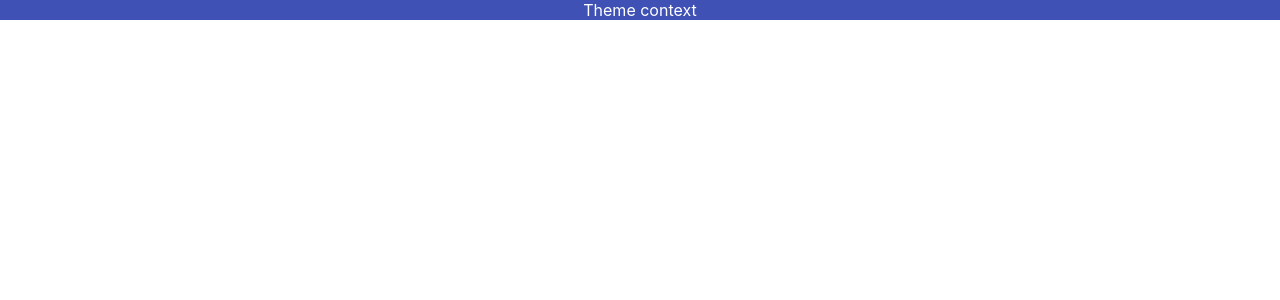
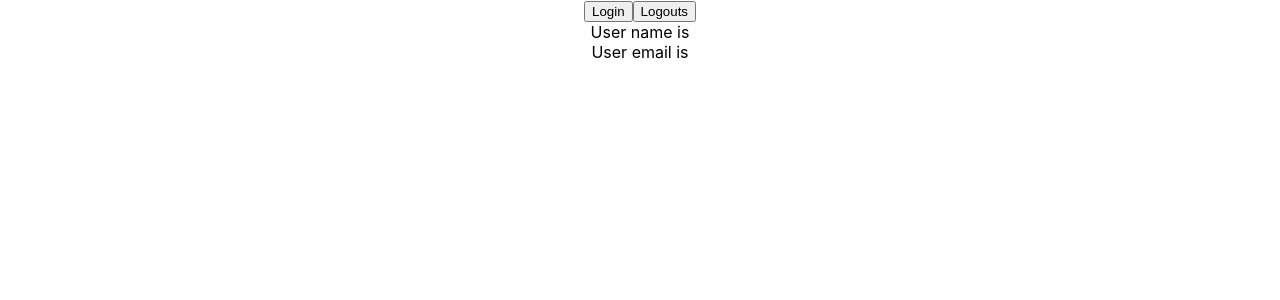
Before and after one commit to JoaquinHAcosta/learningTs, a React (Create React App) app: page / in a window 1280 px wide. Shown: the top 300 px of the page. Built offline with nearby package versions, Linux system fonts and the light colour scheme.

Commit message:
useContext future value

```diff
--- a/src/App.tsx
+++ b/src/App.tsx
@@ -1,14 +1,14 @@
 import './App.css';
-import { ThemeContextProvider } from './components/context/ThemeContext';
-import { Box } from './components/context/Box';
+import { UserContextProvider } from './components/context/UserContext';
+import { User } from './components/context/User';
 
 function App() {
 
   return (
     <div className="App">
-      <ThemeContextProvider>
-        <Box></Box>
-      </ThemeContextProvider>
+      <UserContextProvider>
+        <User/>
+      </UserContextProvider>
     </div>
   );
 }
--- /dev/null
+++ b/src/components/context/User.tsx
@@ -0,0 +1,26 @@
+import React from "react"
+import { UserContext } from "./UserContext"
+
+export const User = () => {
+    const userContext = React.useContext(UserContext)
+    const handleLogin = () => {
+            userContext.setUser({
+                name: 'Zoma',
+                email: 'correo@gmail.com'
+            })
+
+    }
+    const handleLogOut = () => {
+            userContext.setUser(null)
+
+    }
+
+    return(
+        <div>
+            <button onClick={handleLogin}>Login</button>
+            <button onClick={handleLogOut}>Logouts</button>
+            <div>User name is {userContext.user?.name}</div>
+            <div>User email is {userContext.user?.email}</div>
+        </div>
+    )
+}
--- /dev/null
+++ b/src/components/context/UserContext.tsx
@@ -0,0 +1,26 @@
+import React from "react"
+
+export type AuthUser = {
+    name: string,
+    email: string
+}
+
+type UserContextType = {
+    user: AuthUser | null
+    setUser: React.Dispatch<React.SetStateAction<AuthUser | null>>
+}
+
+type UserContextProviderProps = {
+    children: React.ReactNode
+}
+
+export const UserContext = React.createContext({} as UserContextType)
+
+export const UserContextProvider = ({ children }: UserContextProviderProps) => {
+    const [user, setUser] = React.useState<AuthUser | null>(null)
+    return (
+        <UserContext.Provider value={{ user, setUser }}>
+            {children}
+        </UserContext.Provider>
+    )
+}
```
